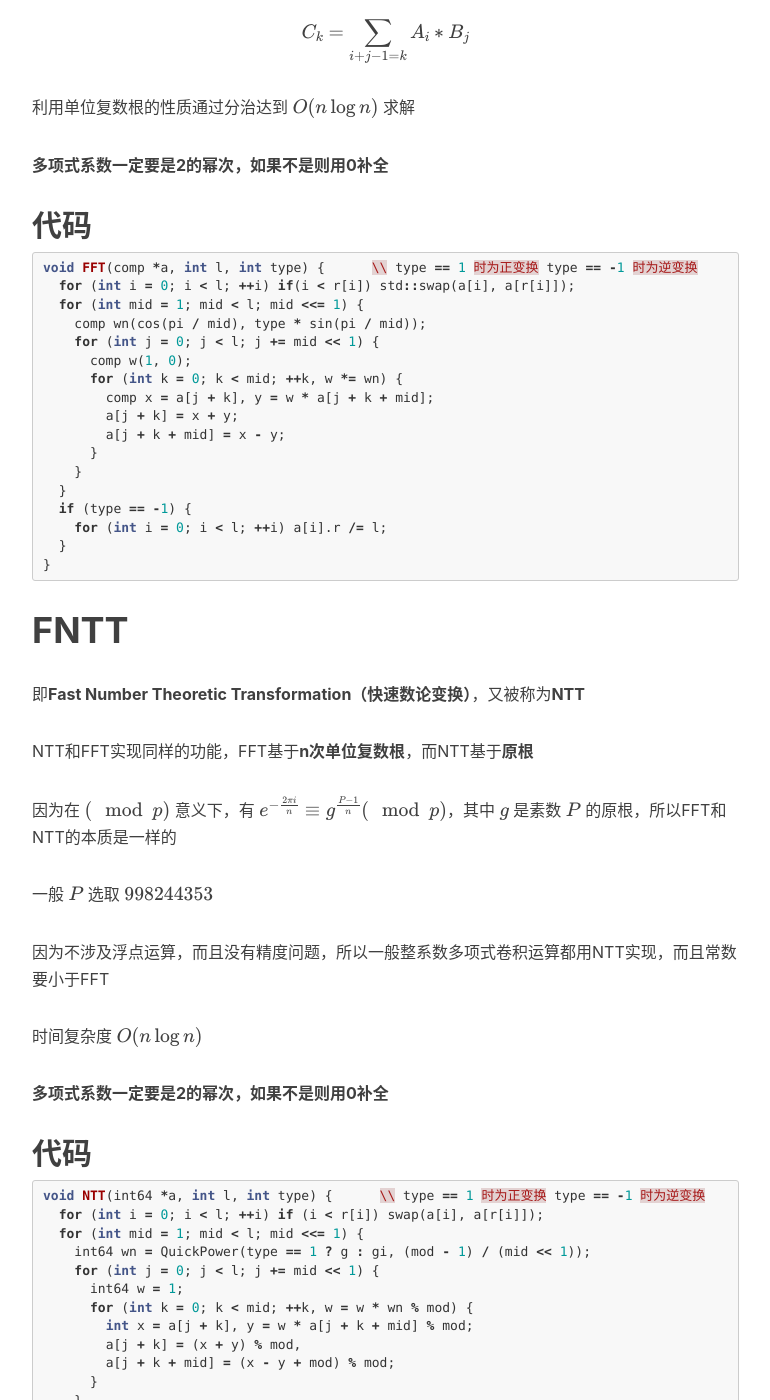
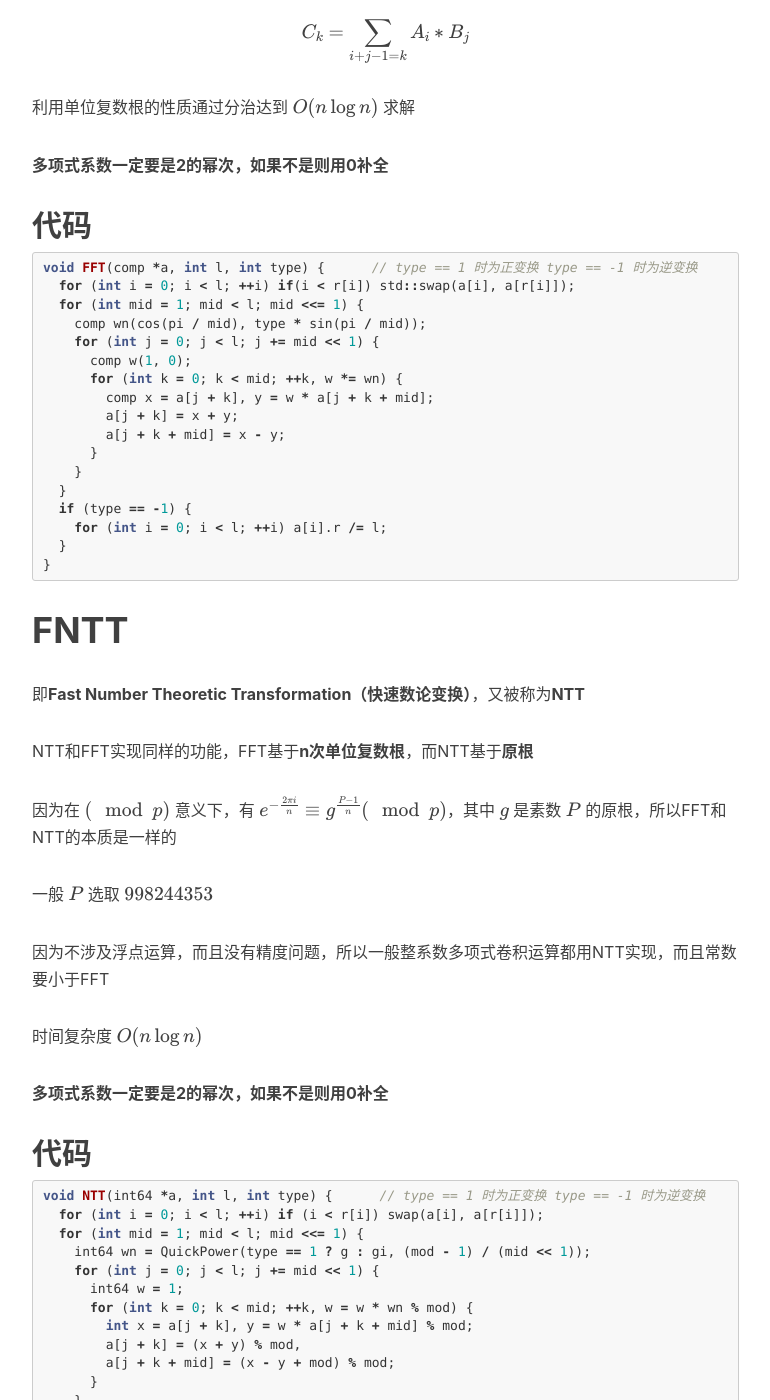
Before and after one commit to Kazusa1103/phqghume.github.com, a Jekyll site: the page built from _posts/2018-06-19-FXT专题.md, in a window 1280 px wide and 1400 px high, scrolled down 1093 px. Shown: the whole window, without its empty margins (233-1003 px from the left). Built offline with Jekyll 4.4.1, drawn with Linux system fonts in a browser that asks for light colours; nearby versions of some CDN libraries; formulas are drawn with MathJax 3; comment, search, counter and statistics services are not loaded; some of the changed text lies outside the part shown.

````diff
--- a/_posts/2018-06-19-FXT专题.md
+++ b/_posts/2018-06-19-FXT专题.md
@@ -37,7 +37,7 @@ $$C_{k} = \sum_{i + j - 1 = k}A_{i}*B_{j}$$
 ## 代码
 
 ``` cpp
-void FFT(comp *a, int l, int type) {      \\ type == 1 时为正变换 type == -1 时为逆变换
+void FFT(comp *a, int l, int type) {      // type == 1 时为正变换 type == -1 时为逆变换
   for (int i = 0; i < l; ++i) if(i < r[i]) std::swap(a[i], a[r[i]]);
   for (int mid = 1; mid < l; mid <<= 1) {
     comp wn(cos(pi / mid), type * sin(pi / mid));
@@ -75,7 +75,7 @@ NTT和FFT实现同样的功能，FFT基于**n次单位复数根**，而NTT基于
 ## 代码
 
 ``` cpp
-void NTT(int64 *a, int l, int type) {      \\ type == 1 时为正变换 type == -1 时为逆变换
+void NTT(int64 *a, int l, int type) {      // type == 1 时为正变换 type == -1 时为逆变换
   for (int i = 0; i < l; ++i) if (i < r[i]) swap(a[i], a[r[i]]);
   for (int mid = 1; mid < l; mid <<= 1) {
     int64 wn = QuickPower(type == 1 ? g : gi, (mod - 1) / (mid << 1));
@@ -114,7 +114,7 @@ $$C_{k} = \sum_{i\oplus j=k}A_{i}*B_{j}$$
 ## 代码
 
 ``` cpp
-void FWT(int *a, int l, int type) {      \\ type == 1 时为正变换 type == 0 时为逆变换
+void FWT(int *a, int l, int type) {      // type == 1 时为正变换 type == 0 时为逆变换
   for (int mid = 1; mid < l; mid <<= 1) {
     for (int j = 0; j < l; j += mid << 1) {
       for (int k = 0; k < mid; ++k) {
@@ -163,7 +163,7 @@ $$C_{k}=\sum_{\max(i,j)=k}A_{i}*B_{j}$$
 ## 代码
 
 ``` cpp
-void FIT(int *a, int n, int type) {      \\ type == 1 时为正变换 type == 0 时为逆变换
+void FIT(int *a, int n, int type) {      // type == 1 时为正变换 type == 0 时为逆变换
   for (int i = n - 1; i; --i) {
     if (type) a[i] += a[i + 1];
     else a[n - i] -= a[n - i + 1];
````
Also changed, not shown: other parts of _posts/2018-06-19-FXT专题.md (+1 -1 lines).
